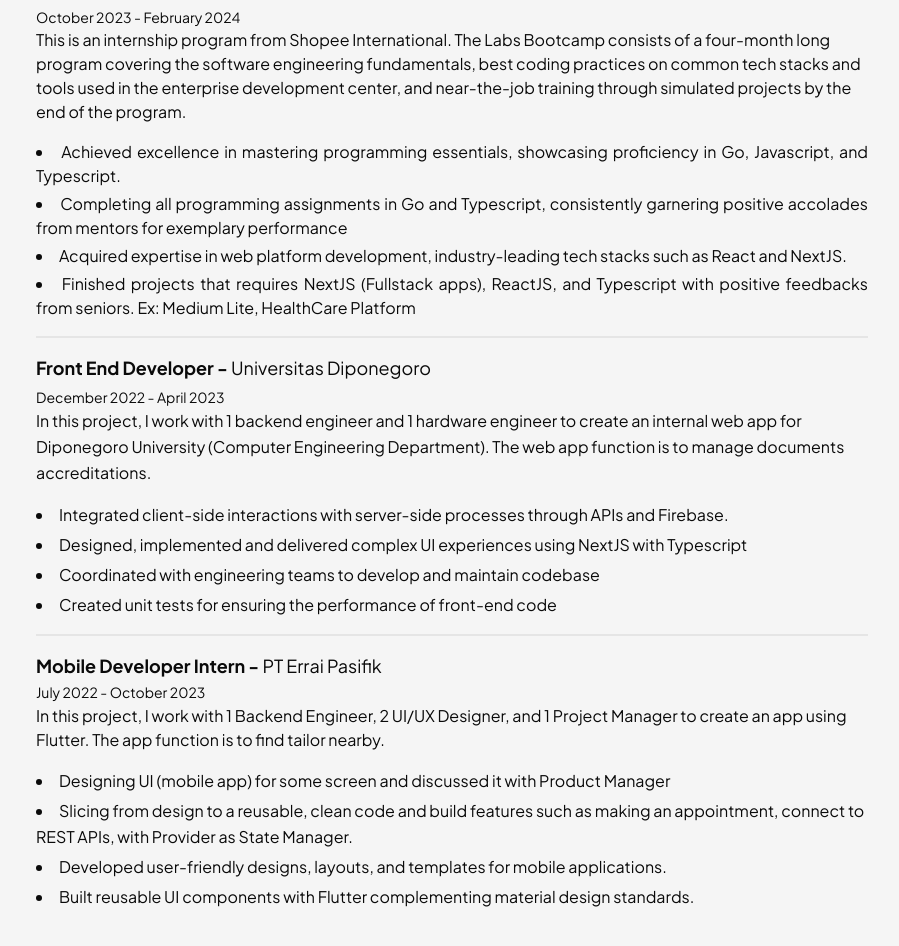
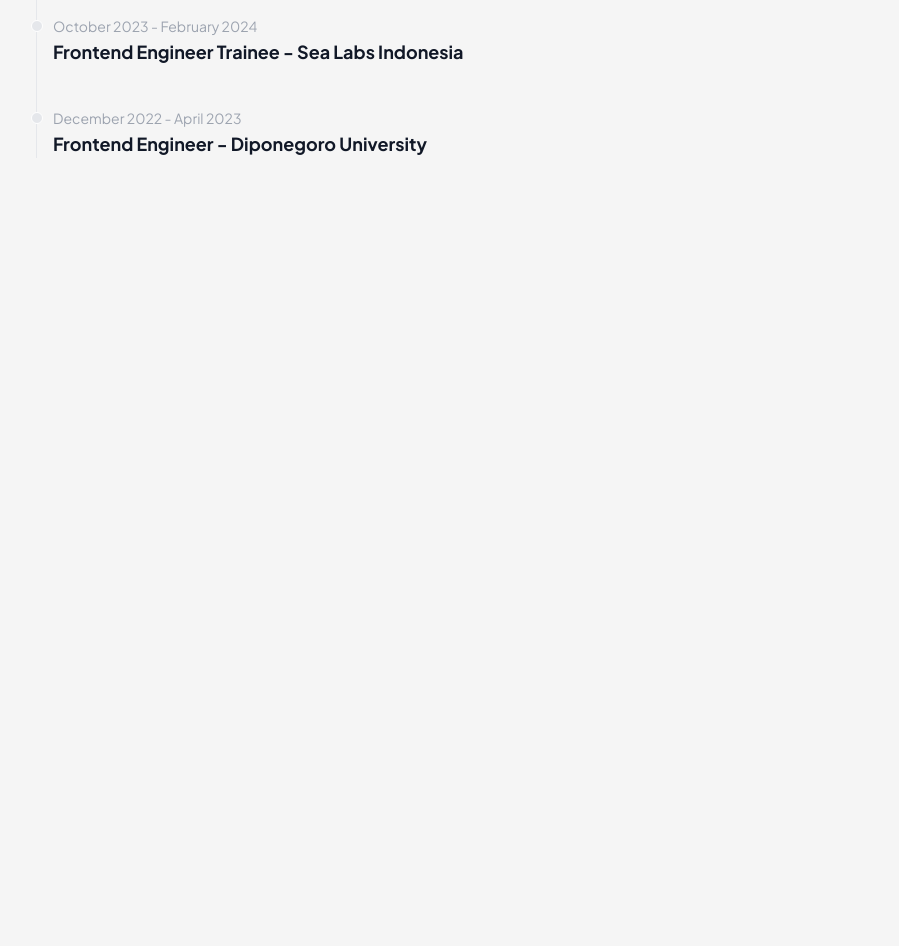
Before and after one commit to yaffalhakim1/portfolio-yafi, a Next.js app: page /experience in a window 1280 px wide. Shown: the part 260-1206 px from the top of the page, without its empty margins (188-1087 px from the left). After the commit the page ends 800 px from the top, so only its background shows below. Built offline with nearby package versions, Linux system fonts and the light colour scheme.

Commit message:
fix: pnpm problem and change work section

```diff
--- a/app/experience/page.tsx
+++ b/app/experience/page.tsx
@@ -4,107 +4,36 @@
   return (
     <>
       <h1 className="font-bold text-[36px]">Experience</h1>
-      <p className="mt-3">Here are some of my experience.</p>
-      <div className="flex-col">
-        <h3 className="mt-4 text-lg font-semibold ">
-          Frontend Engineer Trainee -{" "}
-          <span className="font-normal text-md">Shopee International</span>
-        </h3>
-        <p className="mt-2 mb-1 text-sm font-normal leading-none">
-          October 2023 - February 2024
-        </p>
-        <p className="mb-4 text-base font-normal dark:leading-relaxed">
-          This is an internship program from Shopee International. The Labs
-          Bootcamp consists of a four-month long program covering the software
-          engineering fundamentals, best coding practices on common tech stacks
-          and tools used in the enterprise development center, and near-the-job
-          training through simulated projects by the end of the program.
-          <ul className="mt-4 space-y-1 text-justify list-disc list-inside">
-            <li>
-              Achieved excellence in mastering programming essentials,
-              showcasing proficiency in Go, Javascript, and Typescript.
-            </li>
-            <li>
-              Completing all programming assignments in Go and Typescript,
-              consistently garnering positive accolades from mentors for
-              exemplary performance
-            </li>
-            <li>
-              Acquired expertise in web platform development, industry-leading
-              tech stacks such as React and NextJS.
-            </li>
-            <li>
-              Finished projects that requires NextJS (Fullstack apps), ReactJS,
-              and Typescript with positive feedbacks from seniors. Ex: Medium
-              Lite, HealthCare Platform
-            </li>
-          </ul>
-        </p>
-        <div className="my-4 border" />
-        <h3 className="mt-4 text-lg font-semibold ">
-          Front End Developer -{" "}
-          <span className="font-normal text-md">Universitas Diponegoro</span>
-        </h3>
-        <p className="mt-2 mb-1 text-sm font-normal leading-none">
-          December 2022 - April 2023
-        </p>
-        <p className="mb-4 text-base font-normal leading-relaxed ">
-          In this project, I work with 1 backend engineer and 1 hardware
-          engineer to create an internal web app for Diponegoro University
-          (Computer Engineering Department). The web app function is to manage
-          documents accreditations.
-          <ul className="mt-4 space-y-1 list-disc list-inside ">
-            <li>
-              Integrated client-side interactions with server-side processes
-              through APIs and Firebase.
-            </li>
-            <li>
-              Designed, implemented and delivered complex UI experiences using
-              NextJS with Typescript
-            </li>
-            <li>
-              Coordinated with engineering teams to develop and maintain
-              codebase
-            </li>
-            <li>
-              Created unit tests for ensuring the performance of front-end code
-            </li>
-          </ul>
-        </p>
-        <div className="my-4 border" />
 
-        <h3 className="mt-4 text-lg font-semibold ">
-          Mobile Developer Intern -{" "}
-          <span className="font-normal text-md">PT Errai Pasifik</span>
-        </h3>
-        <time className="mt-2 mb-1 text-sm font-normal leading-none">
-          July 2022 - October 2023
-        </time>
-        <p className="mb-4 text-base font-normal ">
-          In this project, I work with 1 Backend Engineer, 2 UI/UX Designer, and
-          1 Project Manager to create an app using Flutter. The app function is
-          to find tailor nearby.
-          <ul className="mt-4 space-y-1 leading-relaxed list-disc list-inside">
-            <li>
-              Designing UI (mobile app) for some screen and discussed it with
-              Product Manager
-            </li>
-            <li>
-              Slicing from design to a reusable, clean code and build features
-              such as making an appointment, connect to REST APIs, with Provider
-              as State Manager.
-            </li>
-            <li>
-              Developed user-friendly designs, layouts, and templates for mobile
-              applications.
-            </li>
-            <li>
-              Built reusable UI components with Flutter complementing material
-              design standards.
-            </li>
-          </ul>
-        </p>
-      </div>
+      <ol className="relative border-l border-gray-200 dark:border-gray-700">
+        <li className="mb-10 ml-4">
+          <div className="absolute w-3 h-3 bg-gray-200 rounded-full mt-1.5 -left-1.5 border border-white dark:border-gray-900 dark:bg-gray-700"></div>
+          <time className="mb-1 text-sm font-normal leading-none text-gray-400 dark:text-gray-500">
+            February 2024 - Present
+          </time>
+          <h3 className="text-lg font-semibold text-gray-900 dark:text-white">
+            Frontend Engineer - MySkill.id
+          </h3>
+        </li>
+        <li className="mb-10 ml-4">
+          <div className="absolute w-3 h-3 bg-gray-200 rounded-full mt-1.5 -left-1.5 border border-white dark:border-gray-900 dark:bg-gray-700"></div>
+          <time className="mb-1 text-sm font-normal leading-none text-gray-400 dark:text-gray-500">
+            October 2023 - February 2024
+          </time>
+          <h3 className="text-lg font-semibold text-gray-900 dark:text-white">
+            Frontend Engineer Trainee - Sea Labs Indonesia
+          </h3>
+        </li>
+        <li className="ml-4">
+          <div className="absolute w-3 h-3 bg-gray-200 rounded-full mt-1.5 -left-1.5 border border-white dark:border-gray-900 dark:bg-gray-700"></div>
+          <time className="mb-1 text-sm font-normal leading-none text-gray-400 dark:text-gray-500">
+            December 2022 - April 2023
+          </time>
+          <h3 className="text-lg font-semibold text-gray-900 dark:text-white">
+            Frontend Engineer - Diponegoro University
+          </h3>
+        </li>
+      </ol>
     </>
   );
 }
--- a/package.json
+++ b/package.json
@@ -9,8 +9,6 @@
     "lint": "next lint"
   },
   "dependencies": {
-    "@notion-render/client": "^0.0.2",
-    "@notionhq/client": "^2.2.14",
     "@octokit/rest": "^19.0.7",
     "@radix-ui/react-dropdown-menu": "^2.0.6",
     "@radix-ui/react-icons": "^1.3.0",
```
Also changed, not shown: 2 other files (tests, documents, lock files or other folders).
